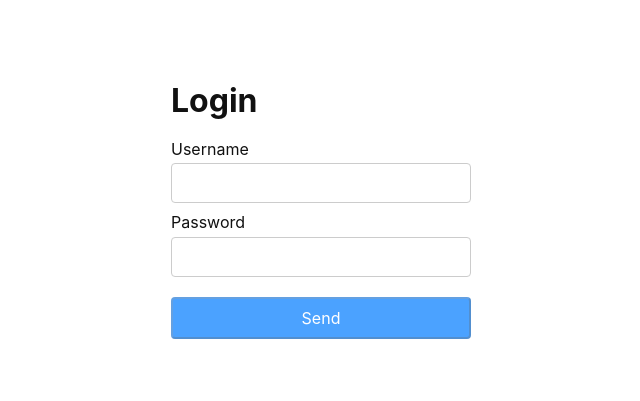
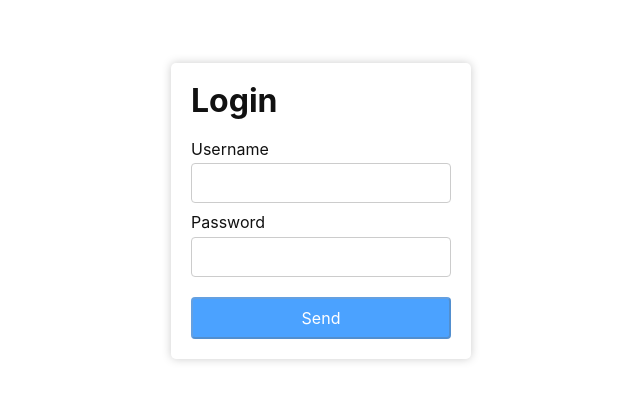
Before and after one commit to ilyoff/websocket-server-time, a React (Create React App) app: page / in a window 1280 px wide. Shown: the part 189-590 px from the top of the page, without its empty margins (319-959 px from the left). Built offline with nearby package versions, Linux system fonts and the light colour scheme.

Commit message:
refactor: move common box layout to separate component

```diff
--- /dev/null
+++ b/src/components/Box/Box.scss
@@ -0,0 +1,6 @@
+.box {
+  margin: auto;
+  padding: 20px;
+  box-shadow:  0 0 10px #ccc;
+  border-radius: 5px;
+}
--- /dev/null
+++ b/src/components/Box/Box.tsx
@@ -0,0 +1,17 @@
+import React from 'react';
+import './Box.scss';
+
+interface IBoxProps {
+    className?: string;
+    children: React.ReactNode;
+}
+
+const Box = ({ className, children }: IBoxProps): JSX.Element => {
+    return (
+        <article className={`box ${className}`}>
+            {children}
+        </article>
+    );
+};
+
+export default Box;
--- a/src/components/Form/Form.tsx
+++ b/src/components/Form/Form.tsx
@@ -2,6 +2,7 @@ import React, {useCallback, useContext, useState} from 'react';
 import './Form.scss';
 import api from "../../api";
 import UserContext from "../../UserContext";
+import Box from "../Box/Box";
 
 const Form = (): JSX.Element => {
     const [username, updateUsername] = useState('');
@@ -33,7 +34,8 @@ const Form = (): JSX.Element => {
     }, [username, password, setStateOnLogin]);
 
     return (
-        <form className="form" onSubmit={handleSubmit}>
+        <Box className="form">
+            <form onSubmit={handleSubmit}>
                 <h1 className="form__title">Login</h1>
                 <label className="form__item">
                     Username
@@ -66,6 +68,7 @@ const Form = (): JSX.Element => {
 
                 {error && <p className="form__error">{error}</p>}
             </form>
+        </Box>
     );
 };
 
```
Lines whose indentation alone changed are shown as unchanged.
